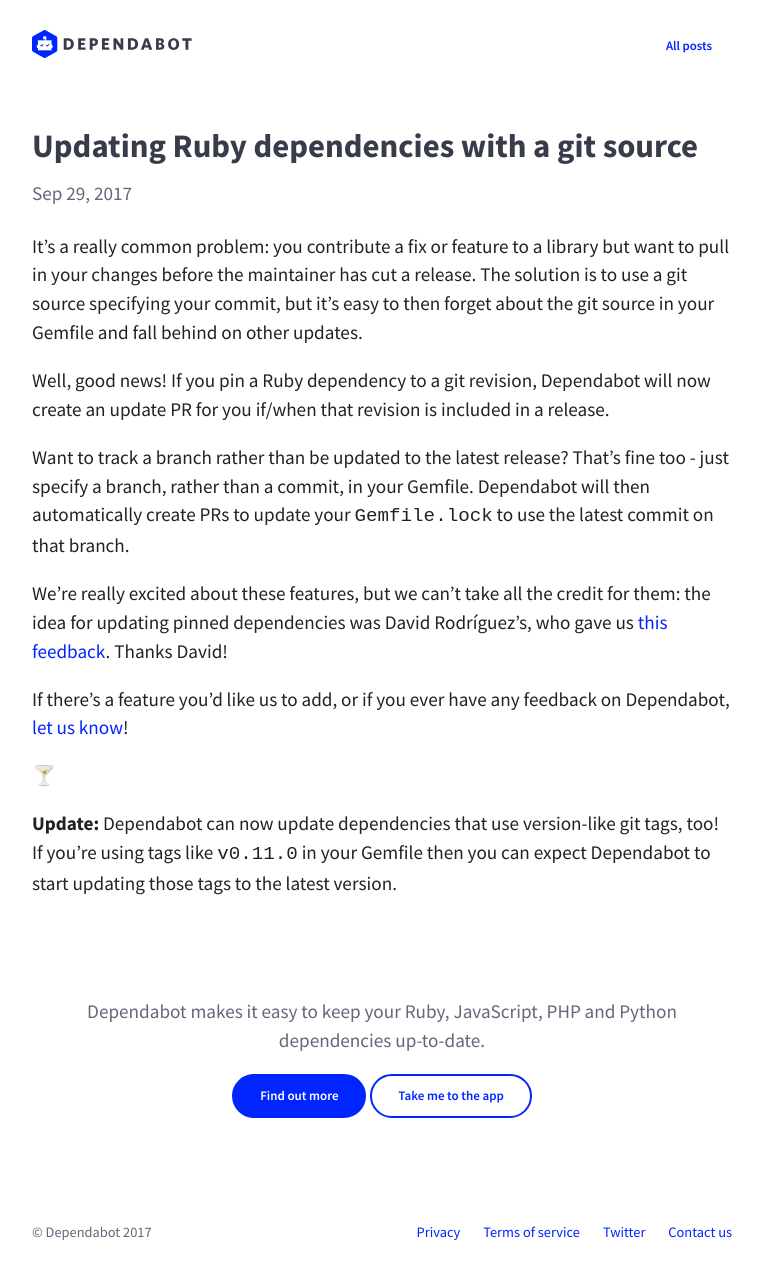
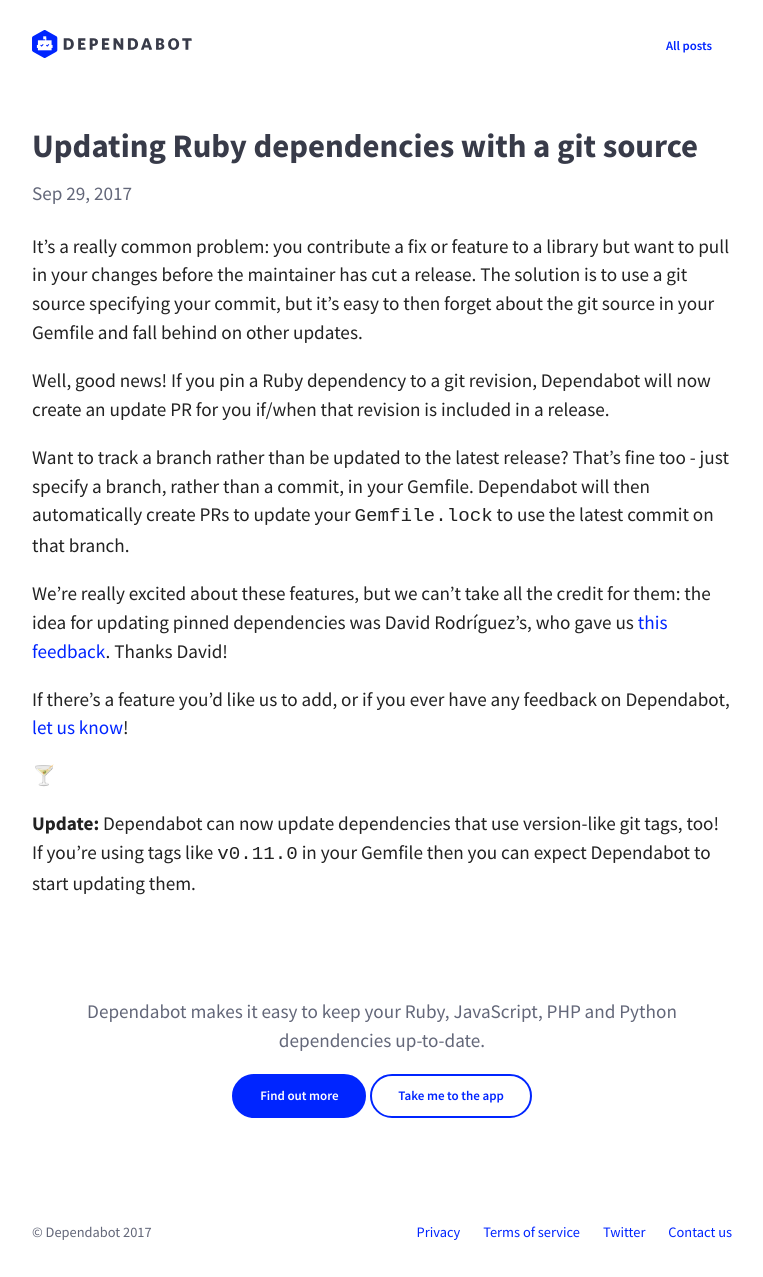
Before and after one commit to desenvolvedorIcotrade/App.bot, a Jekyll site: the page built from blog/_posts/2017-09-29-ruby-dependencies-with-a-git-source.md, in a window 1280 px wide. Shown: the whole page, without its empty margins (258-1021 px from the left). Built offline with Jekyll 4.4.1, drawn with Linux system fonts in a browser that asks for light colours; nearby versions of some CDN libraries.

Commit message:
Wordsmith blog post

```diff
--- a/blog/_posts/2017-09-29-ruby-dependencies-with-a-git-source.md
+++ b/blog/_posts/2017-09-29-ruby-dependencies-with-a-git-source.md
@@ -28,7 +28,7 @@
 
 **Update:** Dependabot can now update dependencies that use version-like git
 tags, too! If you're using tags like `v0.11.0` in your Gemfile then you can
-expect Dependabot to start updating those tags to the latest version.
+expect Dependabot to start updating them.
 
 [feedback-request]: https://github.com/dependabot/feedback/issues/23
 [feedback-link]: https://github.com/dependabot/feedback
```
